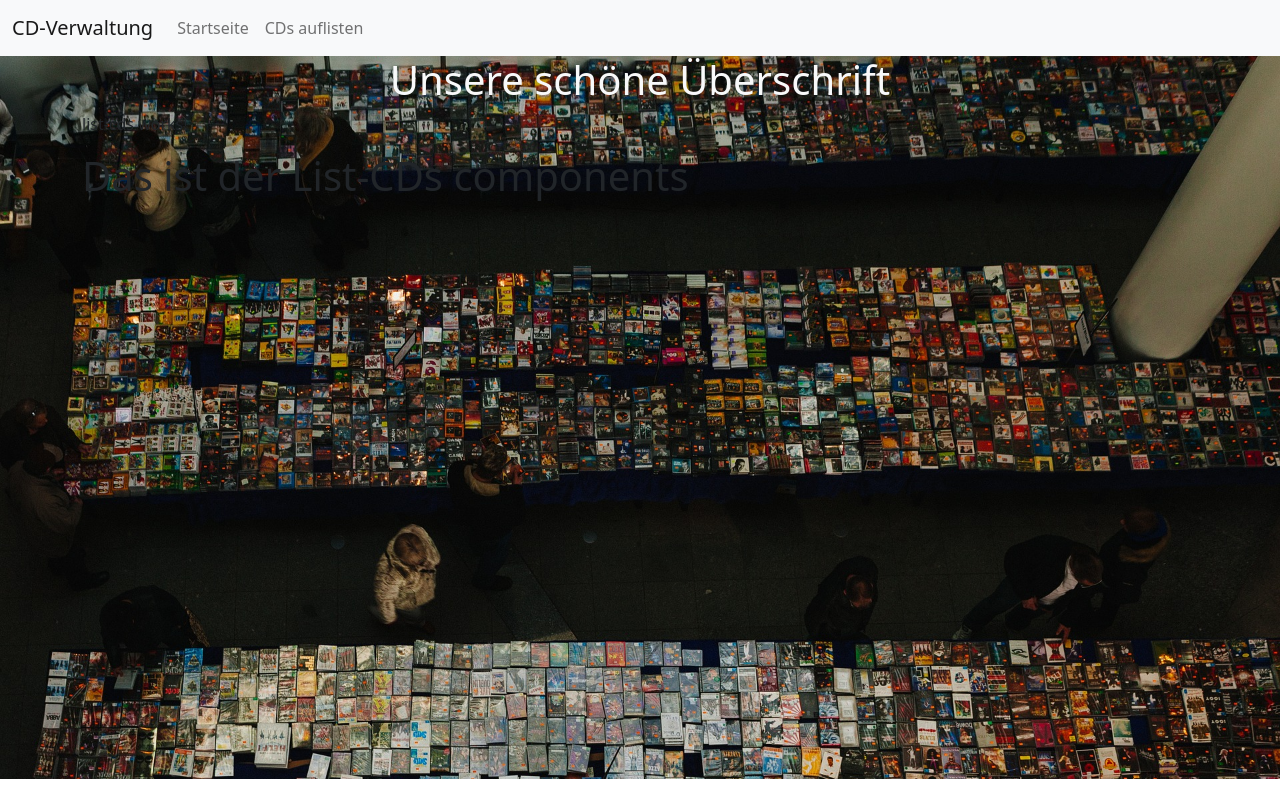
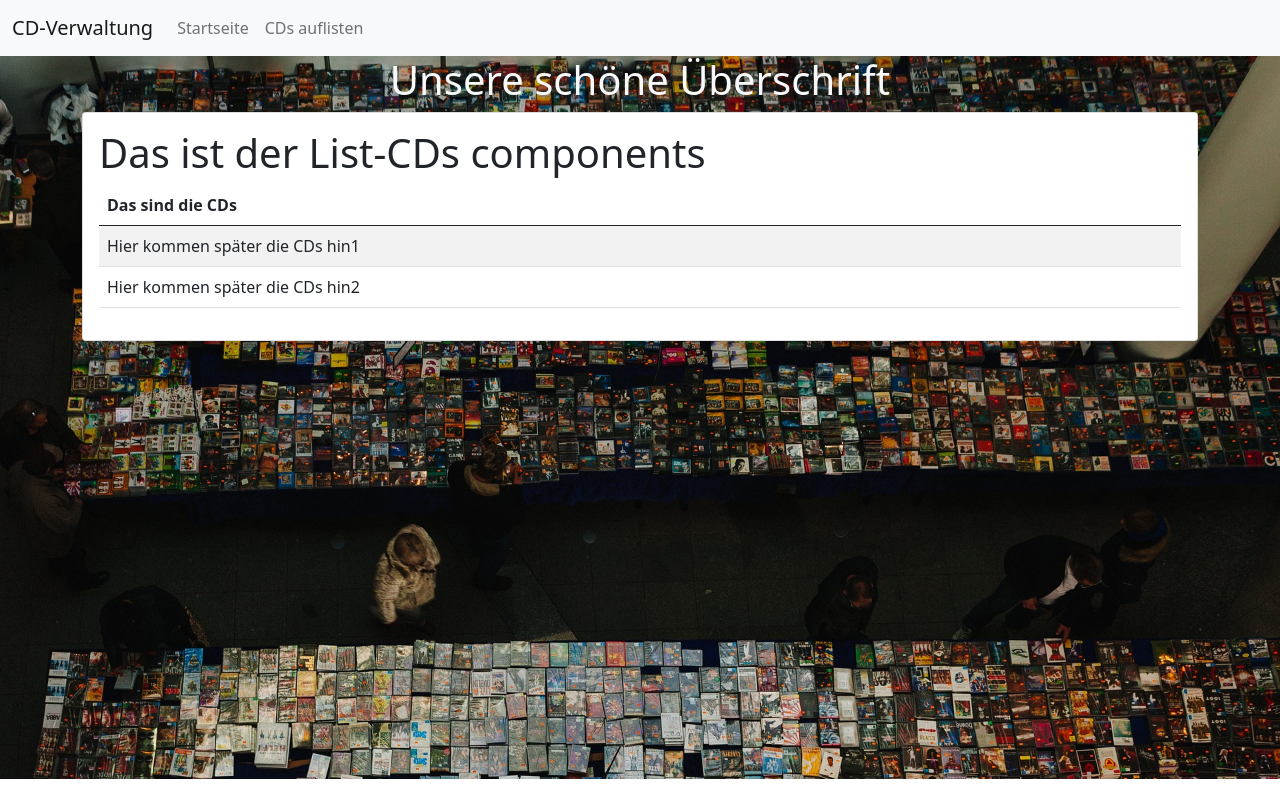
Before and after one commit to haager-ca/CD-Managment2, an Angular app: page /listCDs in a window 1280 px wide. Built offline with nearby package versions, Linux system fonts and the light colour scheme.

Commit message:
added Table and a card

```diff
--- a/package.json
+++ b/package.json
@@ -1,6 +1,6 @@
 {
   "name": "cd-managment2",
-  "version": "0.0.1",
+  "version": "1.0.0",
   "scripts": {
     "ng": "ng",
     "start": "ng serve --host 0.0.0.0",
--- a/src/app/components/home/home.component.html
+++ b/src/app/components/home/home.component.html
@@ -1,4 +1,4 @@
-<div class="container">
+<div class="card p-3">
     <div class="row">
         <div class="col-6">
             <ul>
--- a/src/app/components/list-cds/list-cds.component.html
+++ b/src/app/components/list-cds/list-cds.component.html
@@ -1,2 +1,18 @@
-<p>list-cds works!</p>
-<h1>Das ist der List-CDs components</h1>
+<div class="card p-3">
+    <h1>Das ist der List-CDs components</h1>
+    <table class="table table-striped table-hover">
+        <thead>
+            <tr>
+                <th>Das sind die CDs</th>
+            </tr>
+        </thead>
+        <tbody>
+            <tr>
+                <td>Hier kommen später die CDs hin1</td>
+            </tr>
+            <tr>
+                <td>Hier kommen später die CDs hin2</td>
+            </tr>
+        </tbody>
+    </table>
+</div>
```
